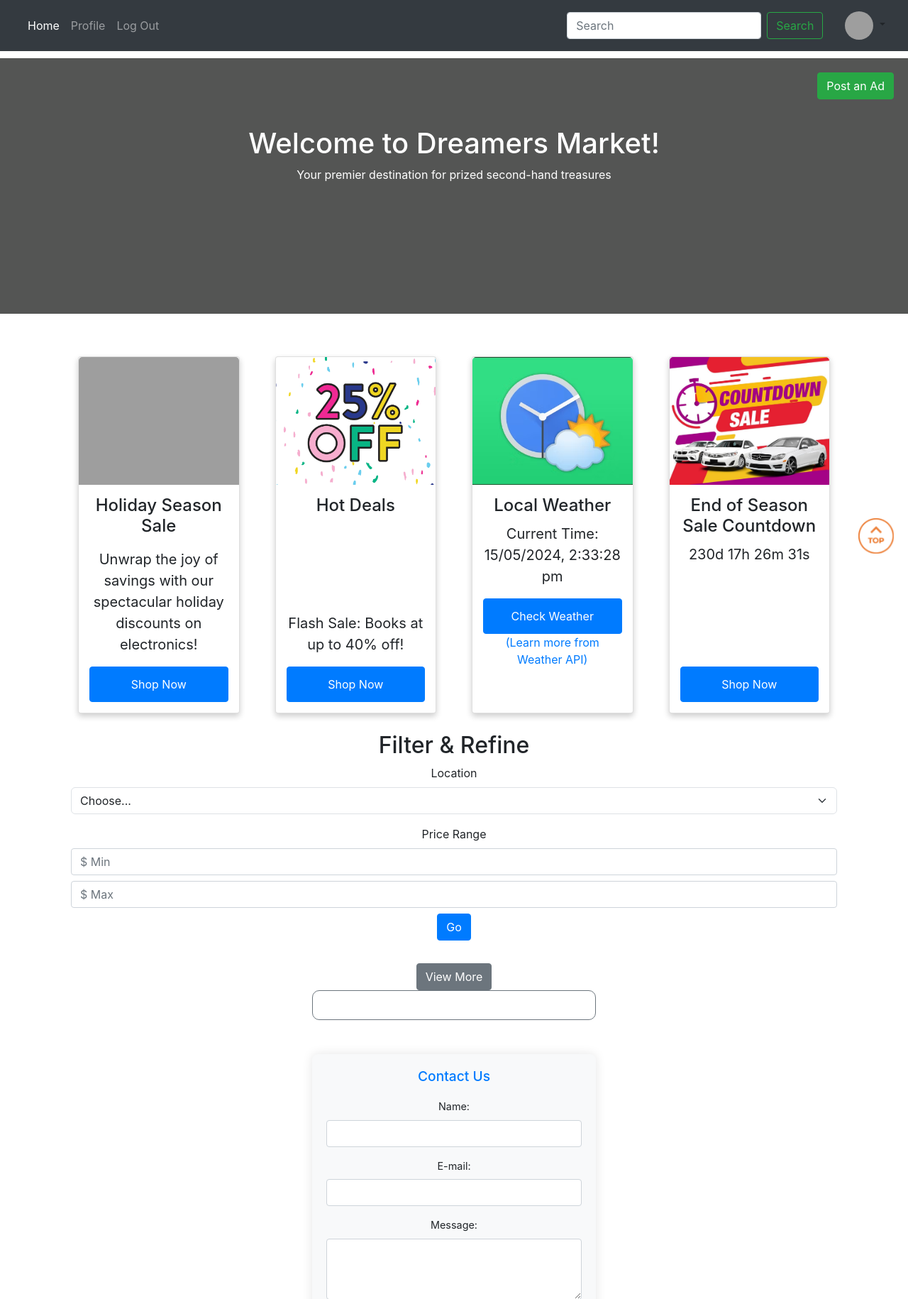
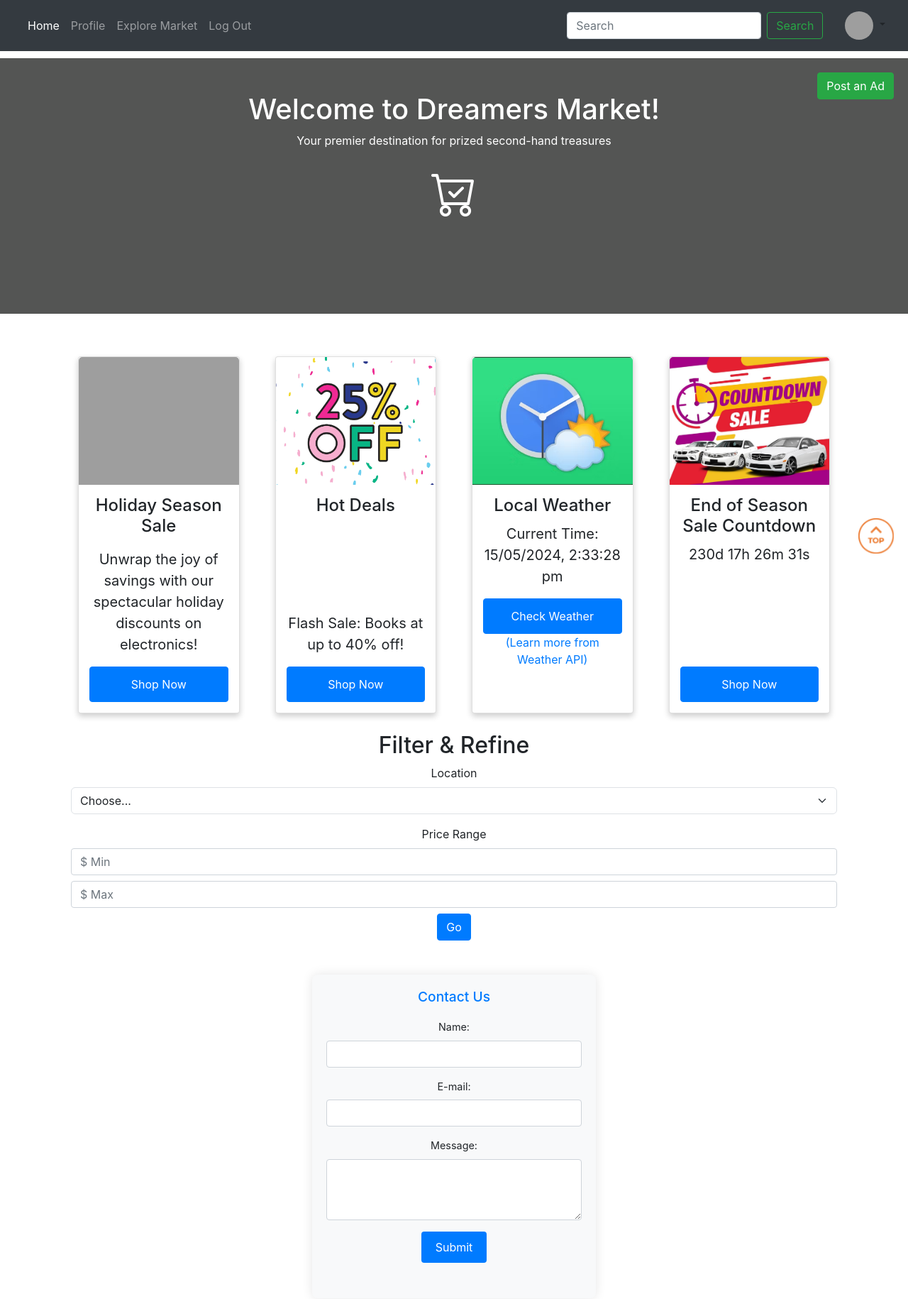
Before and after one commit to thogb/CITS5505-group-project, a Flask app: page / in a window 1280 px wide. Shown: the top 1830 px of the page at 71% size. Run offline with Flask 3, Linux system fonts and the light colour scheme; the visitor is signed in with stand-in values (Sample User, id 1); some libraries are stand-ins or nearby versions; grey boxes are pictures that could not be loaded.

Commit message:
add a icon like a shopping cart

```diff
--- a/app/static/css/home.css
+++ b/app/static/css/home.css
@@ -12,6 +12,10 @@
   left: 50%; /* 并将元素向左偏移50% */
   right: 50%; /* 并将元素向右偏移50% */
   margin-bottom: 50px; /* 添加底部外边距 */
+}
+
+.large-icon {
+  font-size: 4rem; /* 或者根据你的需求设置更大或更小 */
 }
 
 .overlay-text {
@@ -51,50 +55,6 @@
   margin-bottom: 30px; /* Adjust this value as needed */
 }
 
-/* Links section styles */
-.card.border-secondary {
-  border-radius: 10px; /* Add rounded corners to the card */
-  overflow: hidden; /* Ensure rounded corners are visible */
-  max-width: 400px; /* Set a maximum width for the card */
-  margin: 0 auto; /* Center align the card */
-}
-
-.card-body .list-group-item {
-  position: relative;
-  padding: 20px; /* Increase padding for better spacing */
-  margin: 10px; /* Add margin between items */
-  border-radius: 10px; /* Add rounded corners to items */
-  transition: all 0.3s ease; /* Smooth transition for hover effects */
-  background: linear-gradient(135deg, #f8f9fa, #e9ecef); /* Gradient background */
-  box-shadow: 0 4px 6px rgba(0, 0, 0, 0.1); /* Add box shadow */
-  color: #495057; /* Text color */
-  text-align: center; /* Center align text */
-  text-decoration: none; /* Remove underline */
-}
-
-.card-body .list-group-item:hover {
-  background: linear-gradient(135deg, #e9ecef, #f8f9fa); /* Change gradient on hover */
-  box-shadow: 0 6px 10px rgba(0, 0, 0, 0.15); /* Increase shadow on hover */
-  transform: translateY(-5px); /* Slightly lift the item on hover */
-  color: #007bff; /* Change text color on hover */
-}
-
-.card-body .list-group-item::before {
-  content: ''; /* Create a pseudo-element for the hover effect */
-  position: absolute;
-  top: 0;
-  left: 0;
-  width: 100%;
-  height: 100%;
-  background: rgba(255, 255, 255, 0.3); /* Semi-transparent overlay */
-  opacity: 0;
-  transition: opacity 0.3s ease;
-  border-radius: 10px; /* Match the rounded corners */
-}
-
-.card-body .list-group-item:hover::before {
-  opacity: 1; /* Show overlay on hover */
-}
 
 /* Back to top button */
 .back-to-top {
--- a/app/templates/base.html
+++ b/app/templates/base.html
@@ -5,14 +5,20 @@
     <meta name="viewport" content="width=device-width, initial-scale=1.0" />
 
     <title>{% block title %} title {% endblock %}</title>
+  <!-- Bootstrap CSS -->
+  <link
+    href="https://cdn.jsdelivr.net/npm/bootstrap@5.3.3/dist/css/bootstrap.min.css"
+    rel="stylesheet"
+    integrity="sha384-QWTKZyjpPEjISv5WaRU9OFeRpok6YctnYmDr5pNlyT2bRjXh0JMhjY6hW+ALEwIH"
+    crossorigin="anonymous"
+  />
 
-    <!-- Bootstrap -->
-    <link
-      href="https://cdn.jsdelivr.net/npm/bootstrap@5.3.3/dist/css/bootstrap.min.css"
-      rel="stylesheet"
-      integrity="sha384-QWTKZyjpPEjISv5WaRU9OFeRpok6YctnYmDr5pNlyT2bRjXh0JMhjY6hW+ALEwIH"
-      crossorigin="anonymous"
-    />
+  <!-- Bootstrap Icons -->
+  <link
+    href="https://cdn.jsdelivr.net/npm/bootstrap-icons/font/bootstrap-icons.css"
+    rel="stylesheet"
+  />
+
 
     <link rel="stylesheet" href="../static/css/home.css">
     <link rel="stylesheet" href="../static/css/me.css">
--- a/app/templates/home/home.html
+++ b/app/templates/home/home.html
@@ -9,9 +9,12 @@
     <div class="overlay-text">
         <h1>Welcome to Dreamers Market!</h1>
         <p>Your premier destination for prized second-hand treasures</p>
+        <!-- Icon centered below the text -->
+        <div class="d-flex justify-content-center mt-3">
+            <i class="bi bi-cart-check large-icon"></i> <!-- Adjust the icon size and type as needed -->
+        </div>
     </div>
 </div>
-
 <div class="container">
     <div class="row">
         <!-- Product 1 Card -->
@@ -94,8 +97,8 @@
         <button class="btn btn-primary mt-2" type="button" onclick="filterResults()">Go</button>
     </div>
     <!-- View More button -->
-    <a href="{{ url_for('item.items') }}" class="btn btn-secondary mt-3">View More</a>
-</div>
+    <!-- <a href="{{ url_for('item.items') }}" class="btn btn-secondary mt-3">View More</a>
+</div> -->
 
 
 <!-- Back to top button -->
@@ -104,13 +107,13 @@
 </a>
 
 <!-- Links section -->
-<div class="card border-secondary">
-    <div class="card-body list-group">
+<!-- <div class="card border-secondary">
+    <div class="card-body list-group"> -->
         <!-- <a href="{{ url_for('me.me') }}" class="list-group-item list-group-item-action">me</a> -->
 
         <!-- <a href="{{ url_for('item.items') }}" class="list-group-item list-group-item-action">items</a> -->
-    </div>
-</div>
+    <!-- </div>
+</div> -->
 
 <!-- Contact Us Section -->
 <div id="contact" class="container text-center mt-5">
--- a/app/templates/navbar.html
+++ b/app/templates/navbar.html
@@ -7,6 +7,10 @@
       </li>
       <li class="nav-item">
         <a class="nav-link" href="/me">Profile</a>
+      </li>
+      <!-- Add Explore Market before Log Out -->
+      <li class="nav-item">
+        <a class="nav-link" href="{{ url_for('item.items') }}">Explore Market</a>
       </li>
       <li class="nav-item">
         <a class="nav-link" href="/logout">Log Out</a>
```
